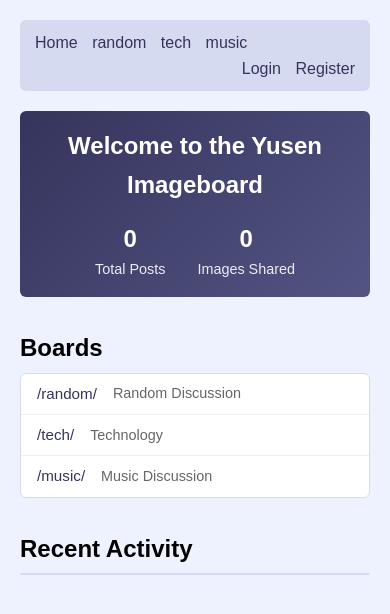
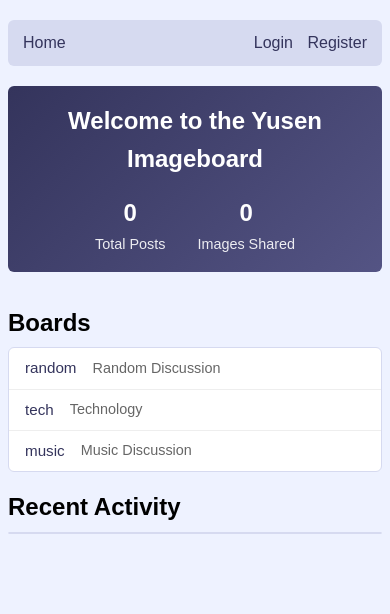
Before and after one commit to KargJonas/yusen, a Flask app: page / in a window 390 px wide. Shown: the top 614 px of the page. Run offline with Flask 3, Linux system fonts and the light colour scheme; data comes from the database, SQL or seed files in the repository; data that the repository does not hold is empty.

Commit message:
More small tweaks for better scaling

```diff
--- a/app/static/css/style.css
+++ b/app/static/css/style.css
@@ -150,8 +150,8 @@ img {
 
 .main-content {
     display: grid;
-    grid-template-columns: 2fr 1fr;
-    gap: 2rem;
+    grid-template-columns: 3fr 2fr;
+    gap: 1rem;
 }
 
 .boards-list {
@@ -314,6 +314,16 @@ img {
     }
 }
 
+@media (max-width: 400px) {
+    body {
+        padding: 20px 8px;
+    }
+
+    .board-link {
+        display: none;
+    }
+}
+
 /* Links */
 a {
     color: #34345c;
--- a/app/templates/board.html
+++ b/app/templates/board.html
@@ -1,11 +1,11 @@
 {% extends "base.html" %}
 
 {% block title %}
-    /{{ board.name }}/ - {{ board.description }}
+    {{ board.name }} - {{ board.description }}
 {% endblock %}
 
 {% block content %}
-    <h1>/{{ board.name }}/ - {{ board.description }}</h1>
+    <h1>{{ board.name }} - {{ board.description }}</h1>
 
     {% if current_user.is_authenticated %}
         <form action="{{ url_for('main.new_thread', board_name=board.name) }}" method="post" enctype="multipart/form-data">
--- a/app/templates/index.html
+++ b/app/templates/index.html
@@ -24,7 +24,7 @@
                 {% for board in boards %}
                     <div class="board-row">
                         <div class="board-info">
-                            <a href="{{ url_for('main.board', board_name=board.name) }}" class="board-name">/{{ board.name }}/</a>
+                            <a href="{{ url_for('main.board', board_name=board.name) }}" class="board-name">{{ board.name }}</a>
                             <span class="board-description">{{ board.description }}</span>
                         </div>
                         <div class="board-stats">
```
